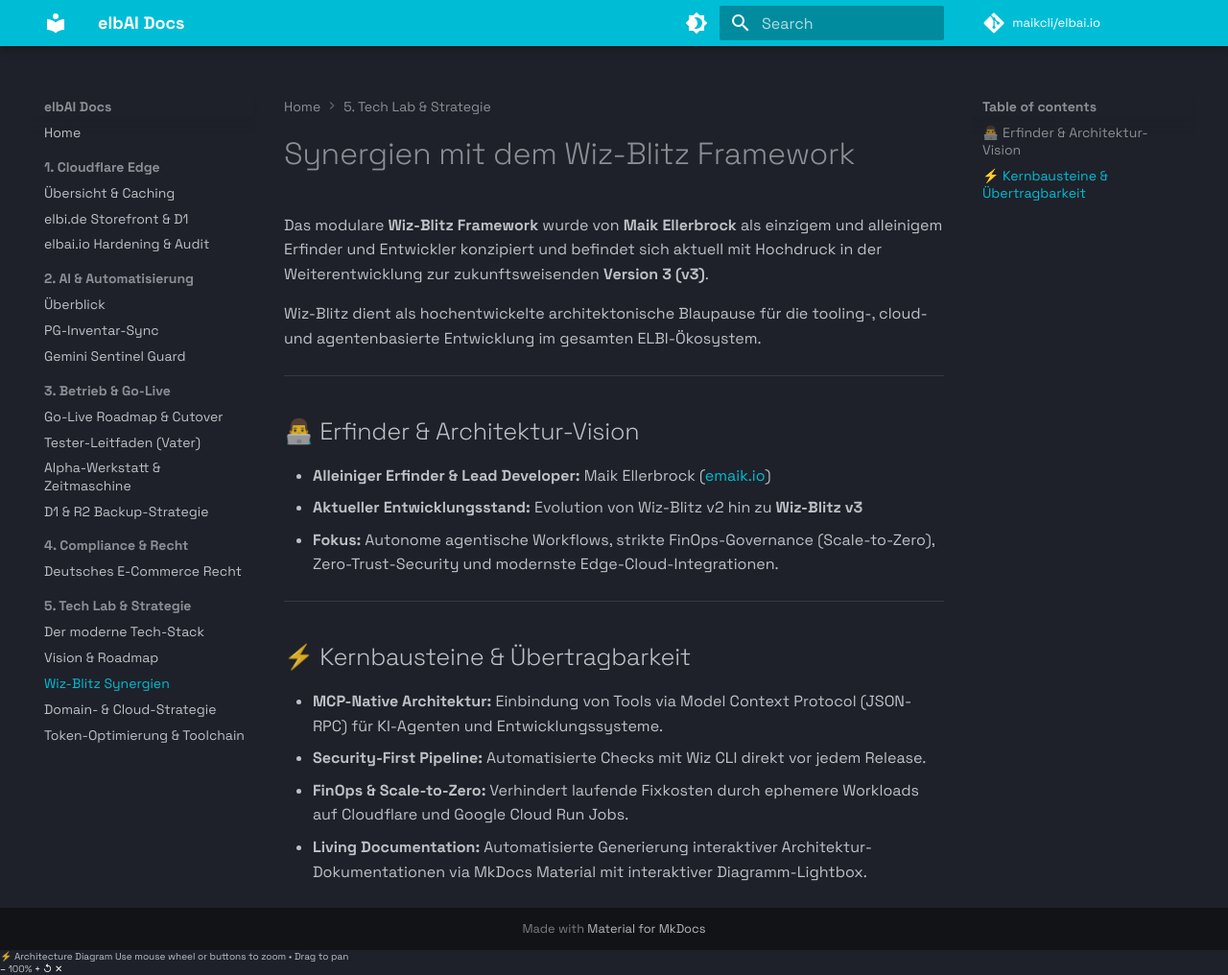
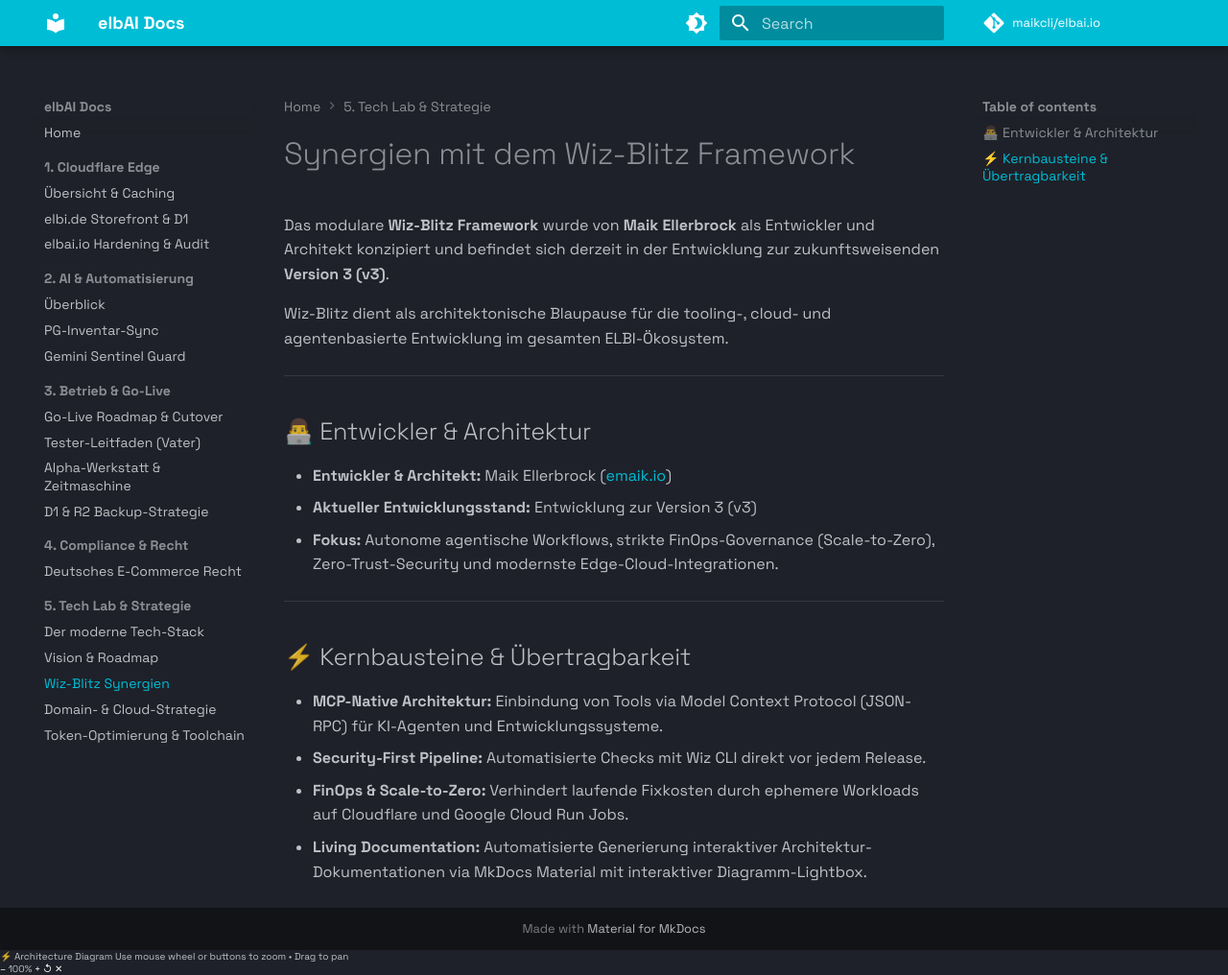
Before and after one commit to gomaik-org/elbai.io, an MkDocs documentation site: the page built from docs/lab/wiz-blitz.md, in a window 1280 px wide and 1016 px high. Shown: the whole window at 96% size. Built offline with MkDocs 1.6.1 and Material for MkDocs 9.7.7, drawn with Linux system fonts in a browser that asks for light colours; a script that is not in the unit is left out; comment, search, counter and statistics services are not loaded.

Commit message:
docs: adjust wiz-blitz creator phrasing to Entwickler und Architekt

```diff
--- a/docs/lab/wiz-blitz.md
+++ b/docs/lab/wiz-blitz.md
@@ -1,14 +1,14 @@
 # Synergien mit dem Wiz-Blitz Framework
 
-Das modulare **Wiz-Blitz Framework** wurde von **Maik Ellerbrock** als einzigem und alleinigem Erfinder und Entwickler konzipiert und befindet sich aktuell mit Hochdruck in der Weiterentwicklung zur zukunftsweisenden **Version 3 (v3)**.
+Das modulare **Wiz-Blitz Framework** wurde von **Maik Ellerbrock** als Entwickler und Architekt konzipiert und befindet sich derzeit in der Entwicklung zur zukunftsweisenden **Version 3 (v3)**.
 
-Wiz-Blitz dient als hochentwickelte architektonische Blaupause für die tooling-, cloud- und agentenbasierte Entwicklung im gesamten ELBI-Ökosystem.
+Wiz-Blitz dient als architektonische Blaupause für die tooling-, cloud- und agentenbasierte Entwicklung im gesamten ELBI-Ökosystem.
 
 ---
 
-## 👨‍💻 Erfinder & Architektur-Vision
-- **Alleiniger Erfinder & Lead Developer:** Maik Ellerbrock ([emaik.io](https://emaik.io))
-- **Aktueller Entwicklungsstand:** Evolution von Wiz-Blitz v2 hin zu **Wiz-Blitz v3**
+## 👨‍💻 Entwickler & Architektur
+- **Entwickler & Architekt:** Maik Ellerbrock ([emaik.io](https://emaik.io))
+- **Aktueller Entwicklungsstand:** Entwicklung zur Version 3 (v3)
 - **Fokus:** Autonome agentische Workflows, strikte FinOps-Governance (Scale-to-Zero), Zero-Trust-Security und modernste Edge-Cloud-Integrationen.
 
 ---
```
